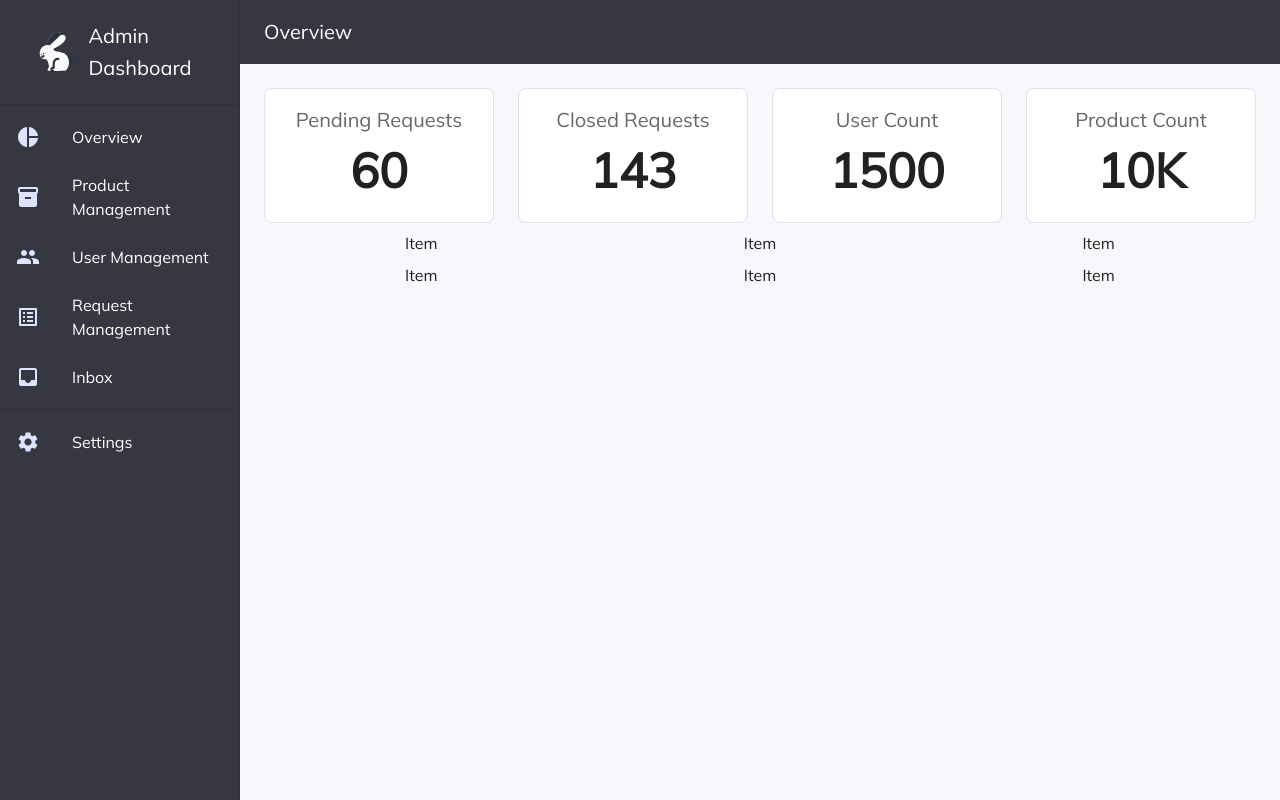
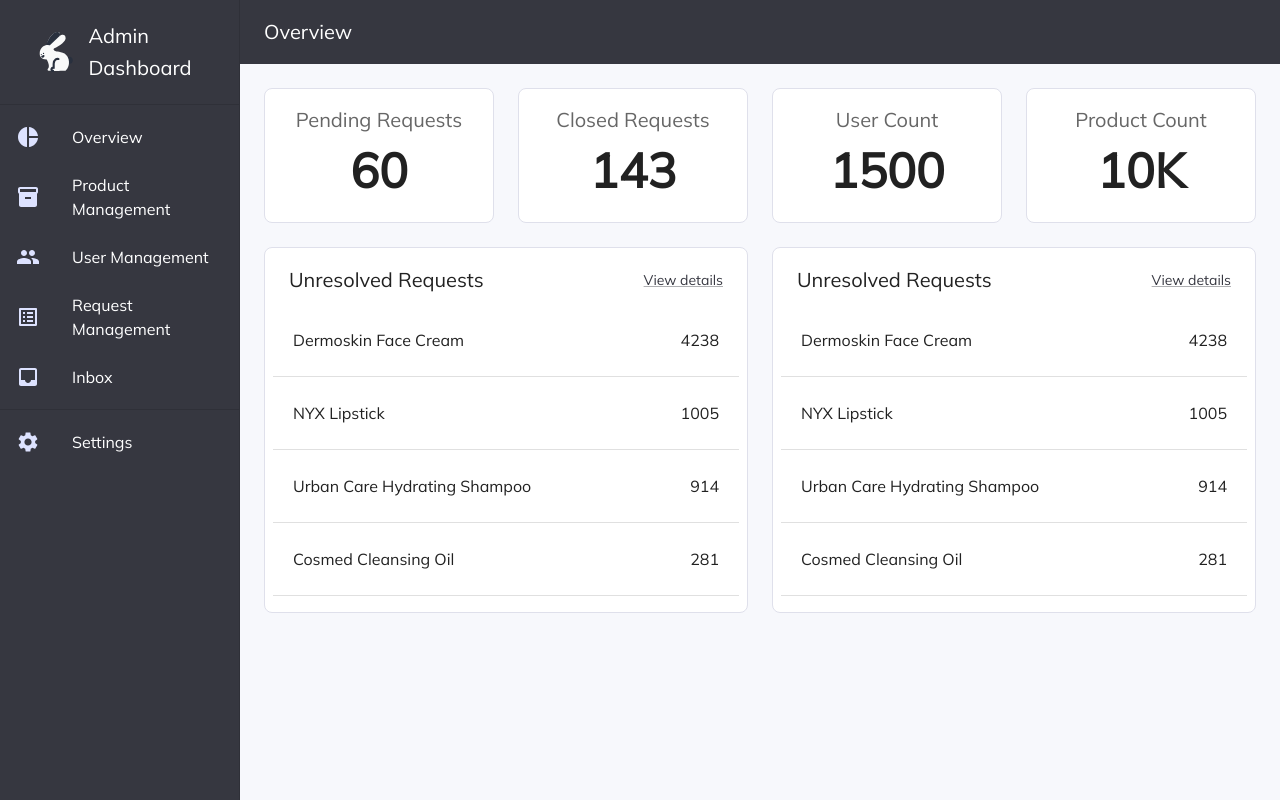
Before and after one commit to DBCare/anicare_admin_paneli, a React (Create React App) app: page / in a window 1280 px wide. Built offline with nearby package versions, Linux system fonts and the light colour scheme.

Commit message:
Overview sayfasındaki liste komponentleri oluşturuldu

```diff
--- a/src/App.js
+++ b/src/App.js
@@ -12,7 +12,7 @@ import Grid from '@mui/material/Grid';
 import Sidebar from './components/Sidebar/';
 import Header from './components/Header/';
 import StatsCard from './components/StatsCard'
-
+import OverviewList from './components/OverviewList';
 
 const drawerWidth = 240;
 
@@ -29,7 +29,7 @@ function App() {
 				>
 					{/* gives a padding at top */}
 					<Toolbar />
-						<Grid sx={{textAlign:'center'}}  container spacing={1}>
+						<Grid sx={{textAlign:'center'}}  container spacing={3}>
 							<Grid container item spacing={3}>
 								<Grid item xs={3}>
 									<StatsCard
@@ -57,30 +57,14 @@ function App() {
 								</Grid>
 							</Grid>
 							<Grid container item spacing={3}>
-								<Grid item xs={4}>
-									Item
+								<Grid item xs={6}>
+									<OverviewList></OverviewList>
 								</Grid>
-								<Grid item xs={4}>
-									Item
-								</Grid>
-								<Grid item xs={4}>
-									Item
-								</Grid>
-							</Grid>
-							<Grid container item spacing={3}>
-								<Grid item xs={4}>
-									Item
-								</Grid>
-								<Grid item xs={4}>
-									Item
-								</Grid>
-								<Grid item xs={4}>
-									Item
+								<Grid item xs={6}>
+									<OverviewList></OverviewList>
 								</Grid>
 							</Grid>
 						</Grid>
-
-
 
 				</Box>
 			</Box>
--- a/src/_variables.scss
+++ b/src/_variables.scss
@@ -1,3 +1,4 @@
 $backgroundColor: "#F7F8FC";
 $primaryColor: "#363740";
-$secondaryColor: #DDE2FF;
+$iconColor: #DDE2FF;
+$secondaryColor: #3751FF;
--- /dev/null
+++ b/src/components/OverviewList/index.js
@@ -0,0 +1,71 @@
+import * as React from 'react';
+import Box from '@mui/material/Box';
+import List from '@mui/material/List';
+import ListSubheader from '@mui/material/ListSubheader';
+import ListItem from '@mui/material/ListItem';
+import ListItemButton from '@mui/material/ListItemButton';
+import ListItemIcon from '@mui/material/ListItemIcon';
+import ListItemText from '@mui/material/ListItemText';
+import Divider from '@mui/material/Divider';
+import InboxIcon from '@mui/icons-material/Inbox';
+import DraftsIcon from '@mui/icons-material/Drafts';
+import Typography from '@mui/material/Typography';
+import Link from '@mui/material/Link';
+
+const data = [
+	{
+		company:"Dermoskin Face Cream",
+		value:4238
+	},
+	{
+		company:"NYX Lipstick",
+		value:1005
+	},
+	{
+		company:"Urban Care Hydrating Shampoo",
+		value:914
+	},
+	{
+		company:"Cosmed Cleansing Oil",
+		value:281
+	}
+]
+
+function OverviewList() {
+  return (
+    <Box sx={{ width: '100%', bgcolor: 'background.paper', p:1, borderRadius:'8px', border:'1px solid #DFE0EB'}}>
+      <nav aria-label="main mailbox folders" style={{width:'100%'}}>
+        <List
+					subheader={<ListSubheader sx={{
+						display:'flex',
+						justifyContent:'space-between',
+						alignItems:'center',
+					}}>
+						<Typography variant="h6" component="div" color="text.primary">
+							Unresolved Requests
+						</Typography>
+						<Link>View details</Link>
+					</ListSubheader>}
+				>
+					{data.map(item => {
+						return(
+							<>
+								<ListItem sx={{display:'flex', justifyContent:'center', alignItems:'center', padding:'20px'}}>
+									<ListItemText>
+										{item.company}
+									</ListItemText>
+									<ListItemText sx={{textAlign:'right'}}>
+										{item.value}
+									</ListItemText>
+								</ListItem>
+								<Divider></Divider>
+							</>
+						)
+					})}
+        </List>
+      </nav>
+    </Box>
+  );
+}
+
+export default OverviewList;
--- a/src/components/Sidebar/index.scss
+++ b/src/components/Sidebar/index.scss
@@ -1,5 +1,5 @@
 @import '../../variables';
 
 .MuiSvgIcon-root{
-	fill: $secondaryColor !important;
+	fill: $iconColor !important;
 }
```
